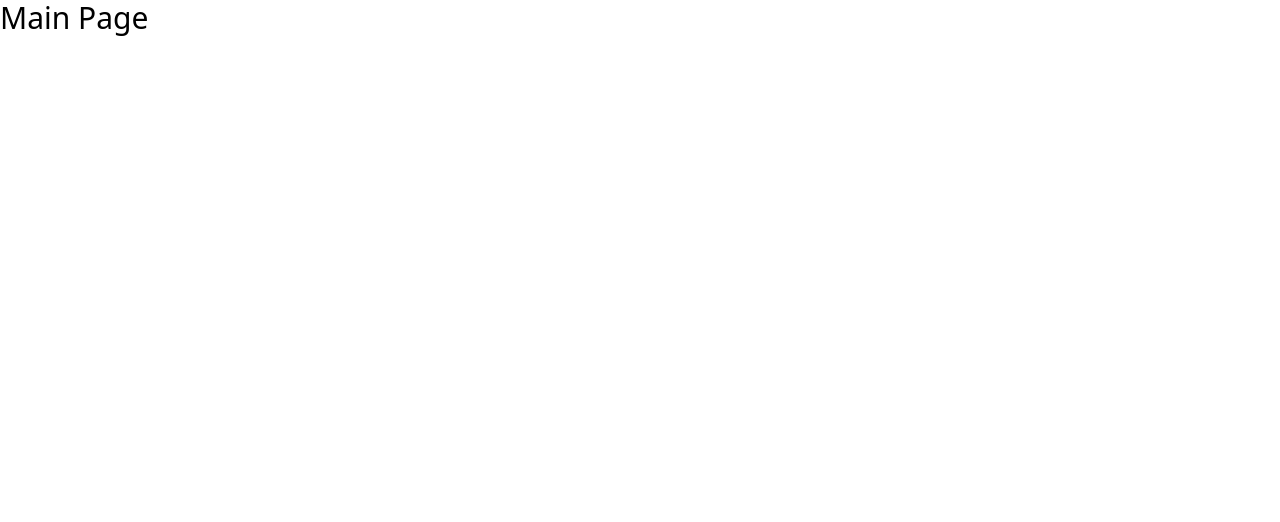
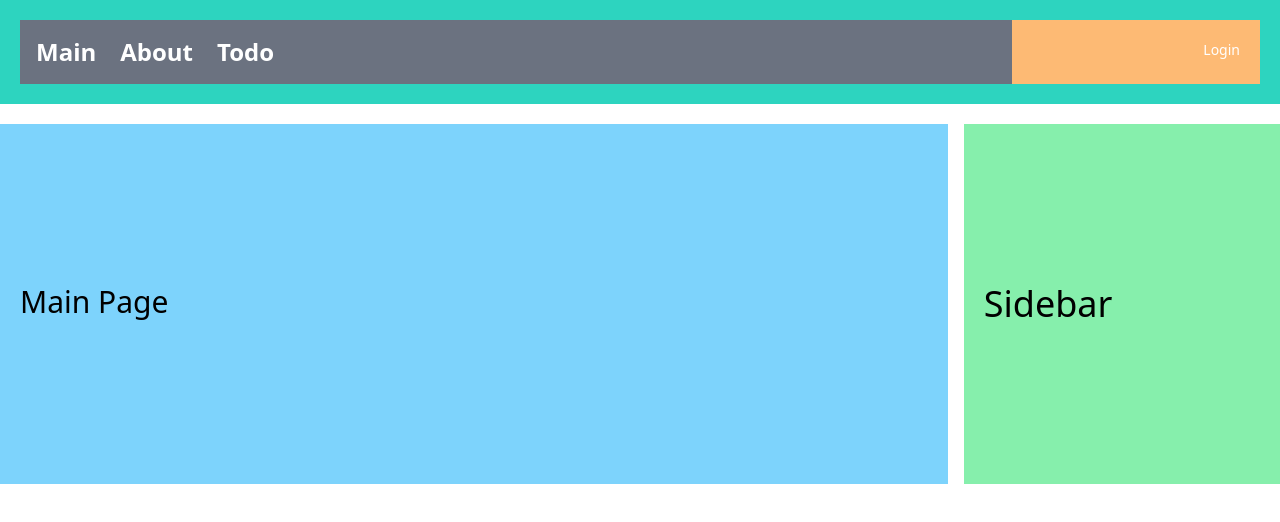
Before and after one commit to LimdaeIl/React-Spring-Exercise, a React (Create React App) app in the folder mall/: page / in a window 1280 px wide. Shown: the top 522 px of the page. Built offline with nearby package versions, Linux system fonts and the light colour scheme.

Commit message:
공통레이아웃 설정
레이아웃 여백을 나눠 확인한다.

```diff
--- /dev/null
+++ b/mall/src/components/menus/BasicMenu.js
@@ -0,0 +1,31 @@
+import React from 'react';
+
+import {Link} from "react-router-dom";
+
+const BasicMenu = () => {
+    return (
+        <nav id={'navbar'} className={"flex bg-blue-300"}>
+            <div className={"w-4/5 bg-gray-500"}>
+                <ul className={"flex p-4 text-white font-bold"}>
+                    <li className={"pr-6 text-2xl"}>
+                        <Link to={"/"}>Main</Link>
+                    </li>
+                    <li className={"pr-6 text-2xl"}>
+                        <Link to={"/about"}>About</Link>
+                    </li>
+                    <li className={"pr-6 text-2xl"}>
+                        <Link to={"/todo"}>Todo</Link>
+                    </li>
+                </ul>
+            </div>
+
+            <div className={"w-1/5 flex justify-end bg-orange-300 p-4 font-medium"}>
+                <div className={"text-white text-sm m-1 rounded"}>
+                    Login
+                </div>
+            </div>
+        </nav>
+    );
+}
+
+export default BasicMenu;
--- /dev/null
+++ b/mall/src/layouts/BasicLayout.js
@@ -0,0 +1,22 @@
+import React from 'react';
+import BasicMenu from "../components/menus/BasicMenu";
+
+function BasicLayout({children}) {
+    return (
+        <>
+            <header className={"bg-teal-400 p-5"}>
+                <h1 className={"text-2xl md:text-4xl"}>
+                    <BasicMenu/>
+                </h1>
+            </header>
+            <div className={"bg-white my-5 w-full flex flex-col space-y-4 md:flex-row md:space-x-4 md:space-y-0"}>
+                <main className={"bg-sky-300 md:w-2/3 lg:w-3/4 px-5 py-40"}>{children}</main>
+            <aside className={"bg-green-300 md:w-1/3 lg:w-1/4 px-5 py-40"}>
+                <h1 className={"text-2xl md:text-4xl"}>Sidebar</h1>
+            </aside>
+            </div>
+        </>
+    );
+}
+
+export default BasicLayout;
--- a/mall/src/pages/AboutPage.js
+++ b/mall/src/pages/AboutPage.js
@@ -1,10 +1,11 @@
 import React from "react";
+import BasicLayout from "../layouts/BasicLayout";
 
 function AboutPage(props) {
     return (
-        <div className={'text-3xl'}>
-            About Page
-        </div>
+        <BasicLayout>
+            <div className={"text-4xl"}>About Page</div>
+        </BasicLayout>
     );
 }
 
--- a/mall/src/pages/MainPage.js
+++ b/mall/src/pages/MainPage.js
@@ -1,10 +1,11 @@
 import React from 'react';
+import BasicLayout from "../layouts/BasicLayout";
 
 function MainPage(props) {
     return (
-        <div className={'text-3xl'}>
-            <div>Main Page</div>
-        </div>
+        <BasicLayout>
+            <div className={'text-3xl'}>Main Page</div>
+        </BasicLayout>
     );
 }
 
```
